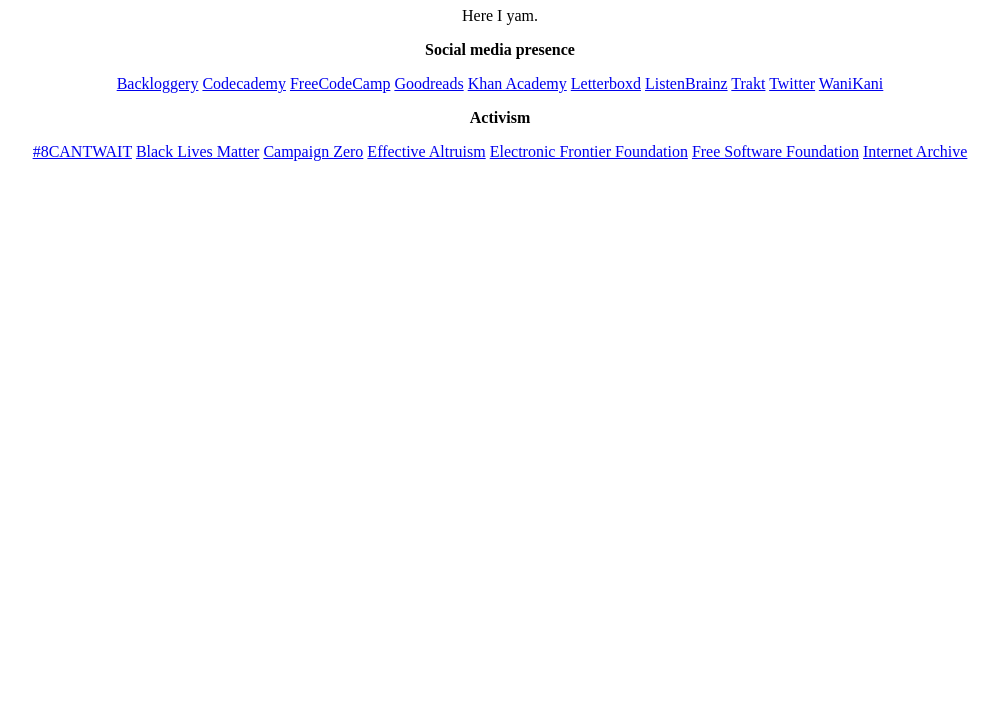
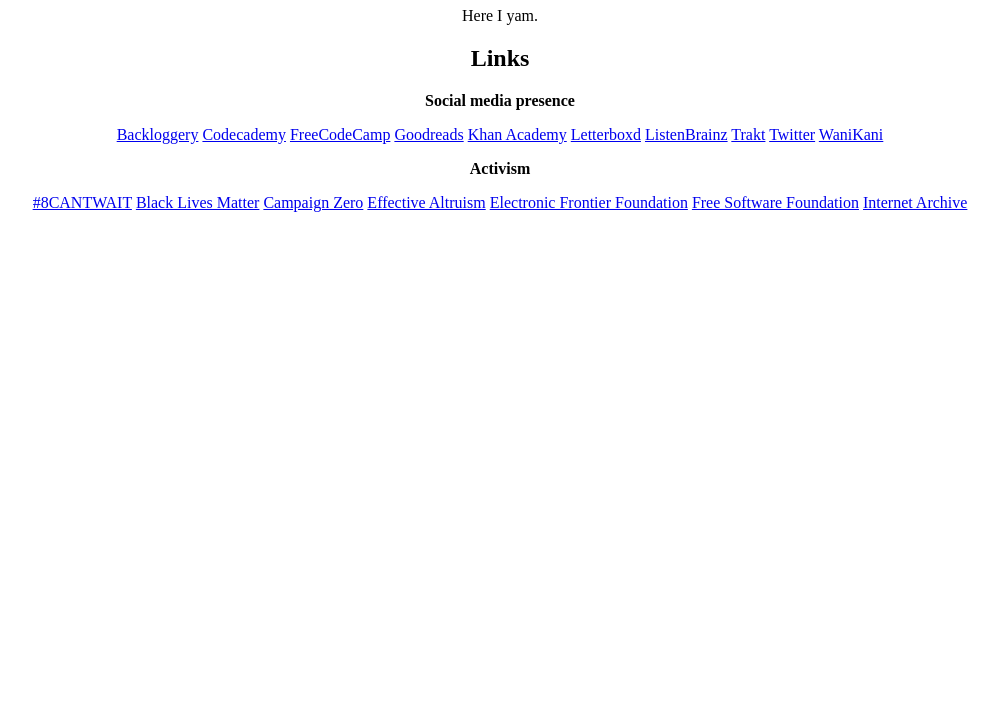
Before and after one commit to opeyer/opeyer.github.io, a plain HTML site: page index.html in a window 1280 px wide. Shown: the part 73-800 px from the top of the page, without its empty margins (140-1139 px from the left). Drawn offline with Linux system fonts and the light colour scheme.

Commit message:
Added Links header and did source tidying

```diff
--- a/index.html
+++ b/index.html
@@ -14,6 +14,7 @@
            <center>
                 <p><h1>Otto William Peyer IV</h1></p>
                     <p>Here I yam.</p>
+                <p><h2>Links</h2></p>
                     <p><b>Social media presence</b></p>
                         <p><a href="https://backloggery.com/xrmbt">Backloggery</a>
                         <a href="https://www.codecademy.com/profiles/opeyer93">Codecademy</a>
```
Lines whose indentation alone changed are shown as unchanged.
